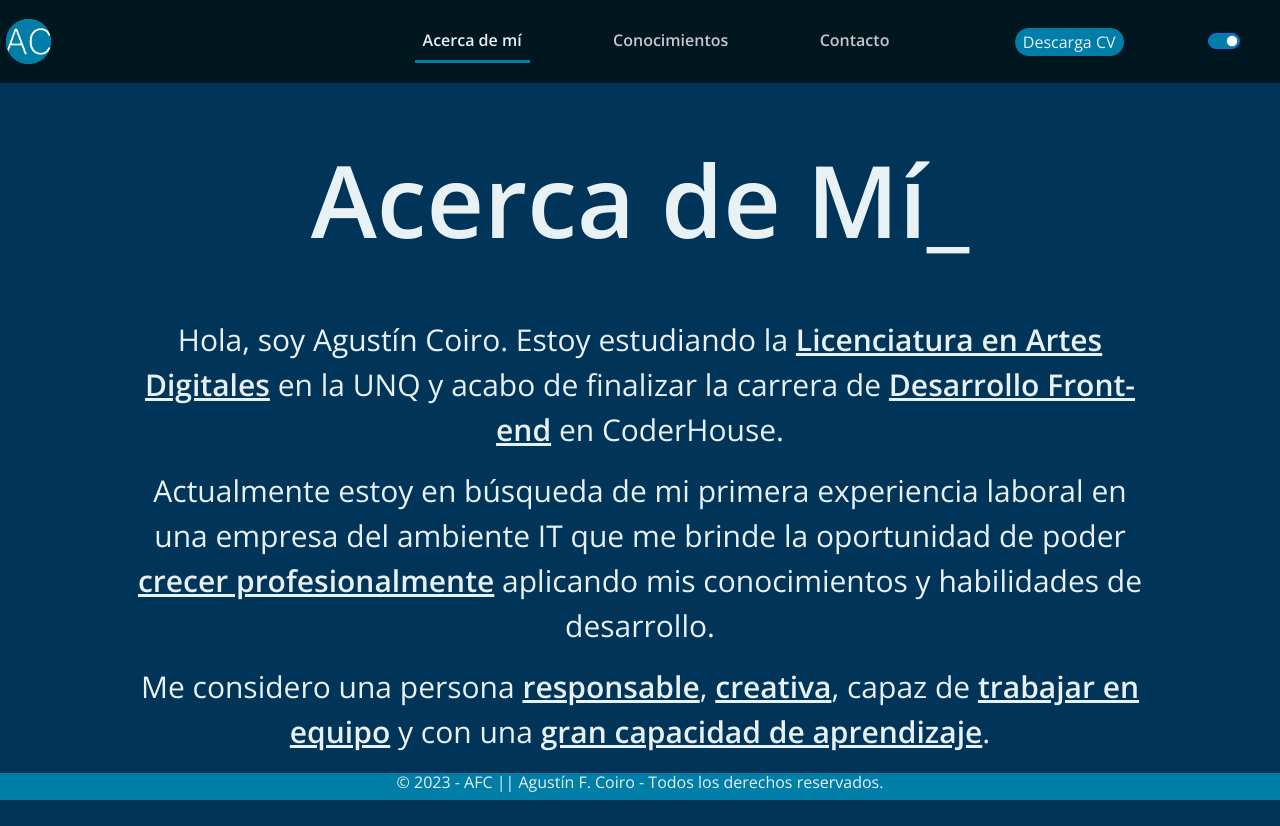
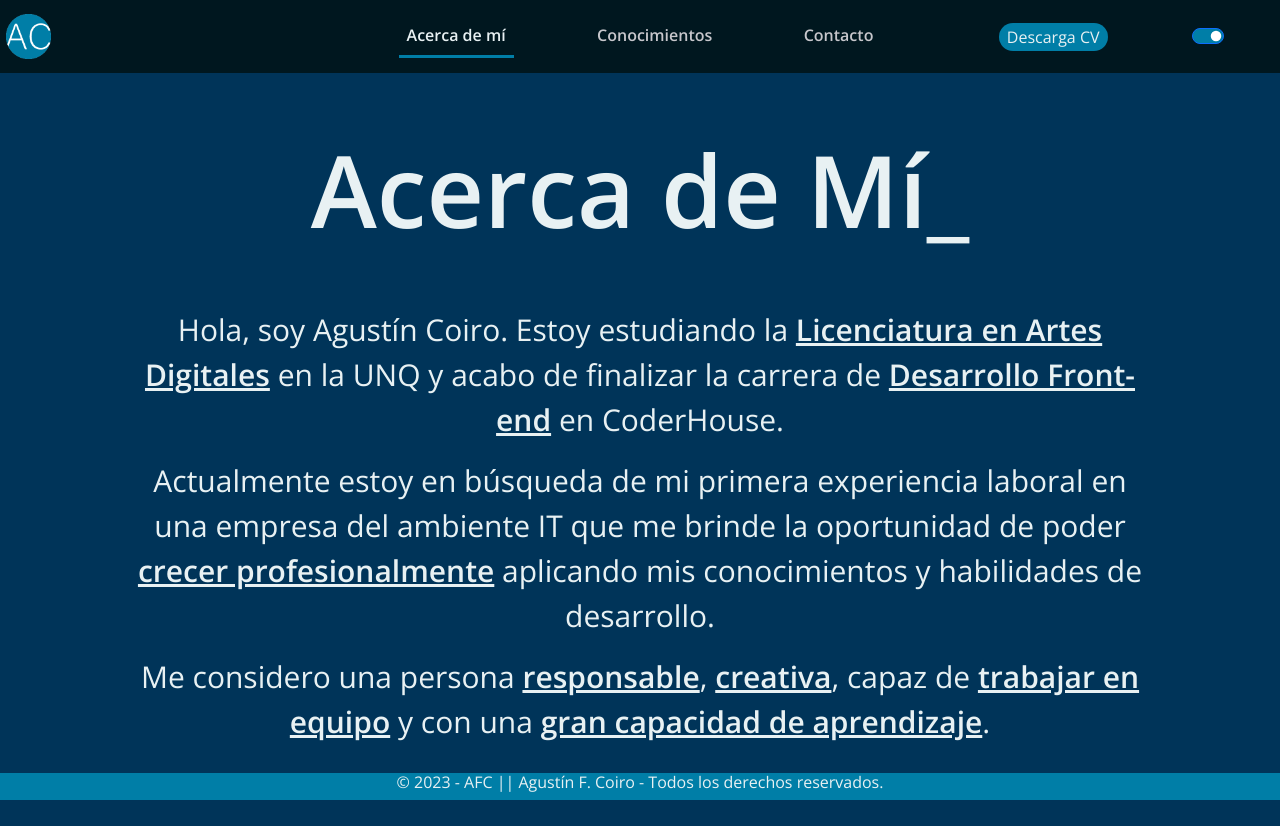
Before and after one commit to AFCoiro/cv_afc, a plain HTML site: page index.html in a window 1280 px wide. Both pictures are taken after a click on the link 308 px from the left and 564 px from the top of the page. Drawn offline with nearby package versions, Linux system fonts and the light colour scheme; files that its build step writes are made by us from their sources.

Commit message:
Update index.html

```diff
--- a/index.html
+++ b/index.html
@@ -11,7 +11,7 @@
     <meta property="og:description" content="CV Web-app de Agustín Coiro, Desarrollador Front-end en React">
     <meta property="og:url" content="url.com.ar">
     <!-- editar url -->
-    <meta property="og:image" content="/img/profile.jpg">
+    <meta property="og:image" content="img/profile.jpg">
     <meta property="og:locale" content="es_ES">
     <meta property="og:site_name" content=" - AC - ">
 
@@ -30,19 +30,21 @@
 <body>
     <header class="container-fluid myHeader esconder">
         <nav class="navbar navbar-expand-lg ">
-            <a class="navbar-brand wip_logo col-3" href="index.html"><img src="img/logo.png" class="myLogo" alt="Logo Agustín Coiro"></a>
-            <button class="navbar-toggler navbar-dark bg-dark" type="button" data-bs-toggle="collapse"        data-bs-target="#navbarNav" aria-controls="navbarNav" aria-expanded="false" aria-label="Toggle navigation">
-                <span class="navbar-toggler-icon"></span>
-            </button>
-            <div class="collapse navbar-collapse navRight myNavbar col-6" id="navbarNav">
+            <div class="col-md-3">
+                <a class="navbar-brand wip_logo" href="index.html"><img src="img/logo.png" class="myLogo" alt="Logo Agustín Coiro"></a>
+                <button class="navbar-toggler navbar-dark bg-dark" type="button" data-bs-toggle="collapse"        data-bs-target="#navbarNav" aria-controls="navbarNav" aria-expanded="false" aria-label="Toggle navigation">
+                    <span class="navbar-toggler-icon"></span>
+                </button>
+            </div>
+
+            <div class="collapse navbar-collapse navRight myNavbar col-md-6" id="navbarNav">
                 <ul class="navbar-nav ml-auto myUl">
-                                <!-- <a class="nav-link active" aria-current="page"  -->
                         <li class="nav-item"><a href="#" class="nav-link myLi activeLi">Acerca de mí</a></li>
                         <li class="nav-item"><a href="#" class="nav-link myLi">Conocimientos</a></li>
                         <li class="nav-item"><a href="#" class="nav-link myLi">Contacto</a></li>
                 </ul>
             </div>
-            <div class="myNavRight col-3">
+            <div class="myNavRight col-md-3">
                 <a href="./img/Agustín Coiro_CV.pdf" download="Agustín Coiro_CV" class="myCv">Descarga CV</a>
                 <div class="form-check form-switch cToggle">
                     <input class="form-check-input cToggle1" type="checkbox" role="switch" id="flexSwitchCheckChecked" checked>
```
